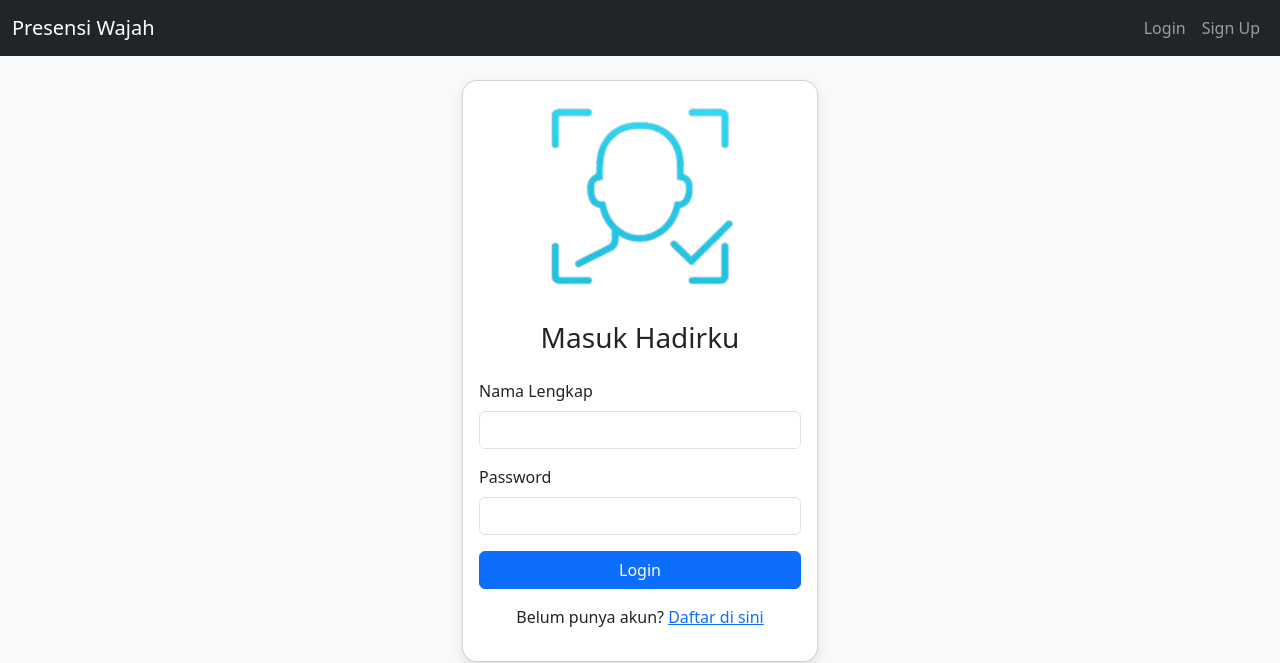
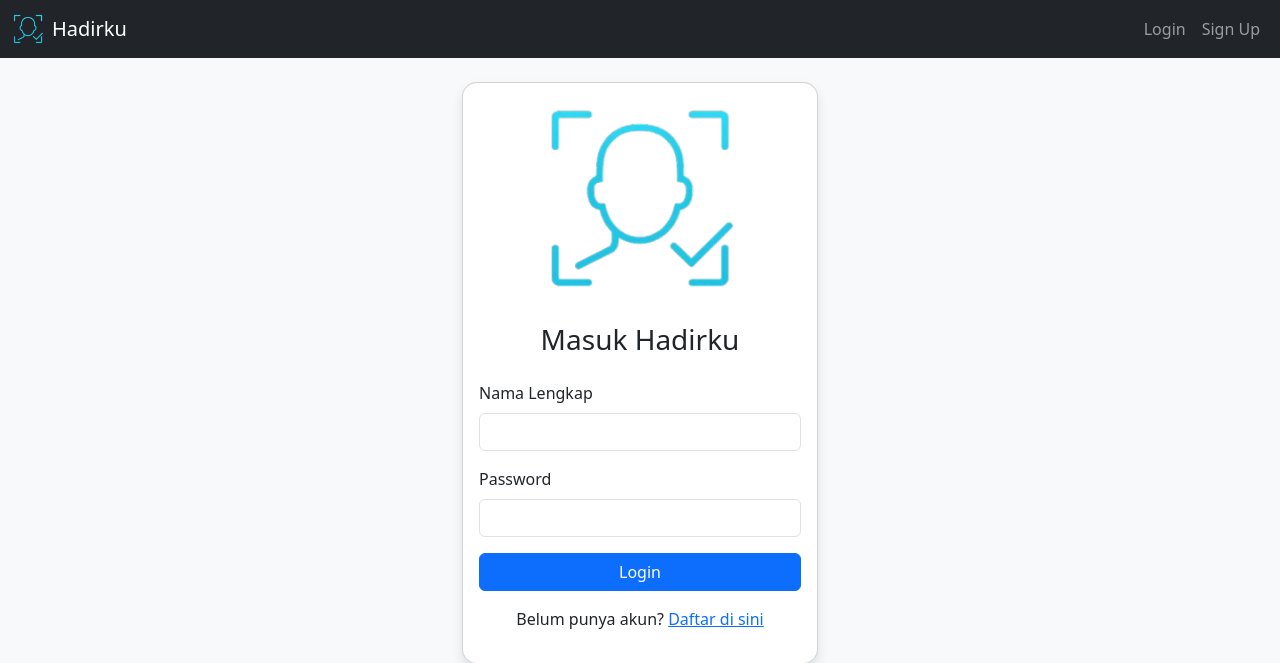
Before and after one commit to fahry-ali/hadirku-deploy, a Flask app: page /login in a window 1280 px wide. Shown: the top 663 px of the page. Run offline with Flask 3, Linux system fonts and the light colour scheme; parts of the project's set-up code (start-up, migrations or seed data) failed here and were passed over; some libraries are stand-ins or nearby versions.

Commit message:
Update base.html

```diff
--- a/templates/base.html
+++ b/templates/base.html
@@ -4,7 +4,12 @@
 <head>
     <meta charset="UTF-8">
     <meta name="viewport" content="width=device-width, initial-scale=1.0">
-    <title>{% block title %}Sistem Presensi{% endblock %}</title>
+
+    <!-- TAMBAHKAN FAVICON DI SINI -->
+    <link rel="icon" type="image/png" href="{{ url_for('static', filename='img/logo.png') }}">
+    <link rel="shortcut icon" href="{{ url_for('static', filename='img/logo.png') }}">
+
+    <title>{% block title %}Hadirku - Sistem Presensi{% endblock %}</title>
     <link href="https://cdn.jsdelivr.net/npm/bootstrap@5.3.3/dist/css/bootstrap.min.css" rel="stylesheet">
     <link rel="stylesheet" href="{{ url_for('static', filename='css/style.css') }}">
 </head>
@@ -12,8 +17,15 @@
 <body>
     <nav class="navbar navbar-expand-lg navbar-dark bg-dark">
         <div class="container-fluid">
-            <!-- Mengarah ke 'main.index' -->
-            <a class="navbar-brand" href="{{ url_for('main.index') }}">Presensi Wajah</a>
+            <!-- UBAH BAGIAN INI - TAMBAHKAN LOGO DI NAVBAR -->
+            <a class="navbar-brand d-flex align-items-center" href="{{ url_for('main.index') }}">
+                <img src="{{ url_for('static', filename='img/logo.png') }}"
+                     alt="Hadirku Logo"
+                     height="32"
+                     class="me-2">
+                <span>Hadirku</span>
+            </a>
+
             <button class="navbar-toggler" type="button" data-bs-toggle="collapse" data-bs-target="#navbarNav">
                 <span class="navbar-toggler-icon"></span>
             </button>
```
